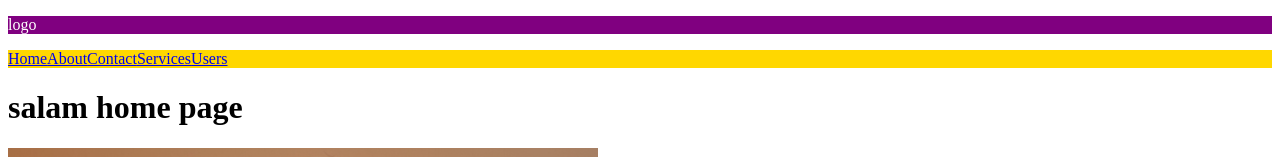
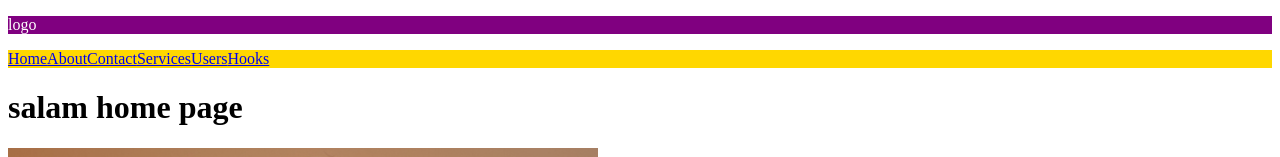
Before and after one commit to Ali-GreenHeart/fe10, a React (Create React App) app: page / in a window 1280 px wide. Shown: the top 157 px of the page. Built offline with nearby package versions, Linux system fonts and the light colour scheme.

Commit message:
add hooks (useref)

```diff
--- a/src/components/Navbar/index.jsx
+++ b/src/components/Navbar/index.jsx
@@ -6,6 +6,7 @@ const Navbar = () => {
             <a href="/contact">Contact</a>
             <a href="/services">Services</a>
             <a href="/users">Users</a>
+            <a href="/hooks">Hooks</a>
         </nav>
     )
 }
--- /dev/null
+++ b/src/pages/Hooks/index.jsx
@@ -0,0 +1,10 @@
+
+const Hooks = () => {
+
+    return (
+        <div>
+
+        </div>
+    )
+}
+export default Hooks
--- a/src/routing/index.jsx
+++ b/src/routing/index.jsx
@@ -1,5 +1,6 @@
 import { lazy, Suspense } from 'react'
 import { Route, Routes } from "react-router"
+import Hooks from '../pages/Hooks'
 
 
 const About = lazy(() => import("../pages/About"))
@@ -34,6 +35,7 @@ const WebRouting = () => {
                 <Route path='/counter' element={<Counter />} />
                 <Route path='/todo' element={<ToDo />} />
                 <Route path='/users' element={<Users />} />
+                <Route path='/hooks' element={<Hooks />} />
                 <Route path='/users/:id' element={<UserDetail />} />
                 <Route path="*" element={<NotFound />} />
             </Routes>
```
Also changed, not shown: src/pages/Hooks/useref.txt (added).
